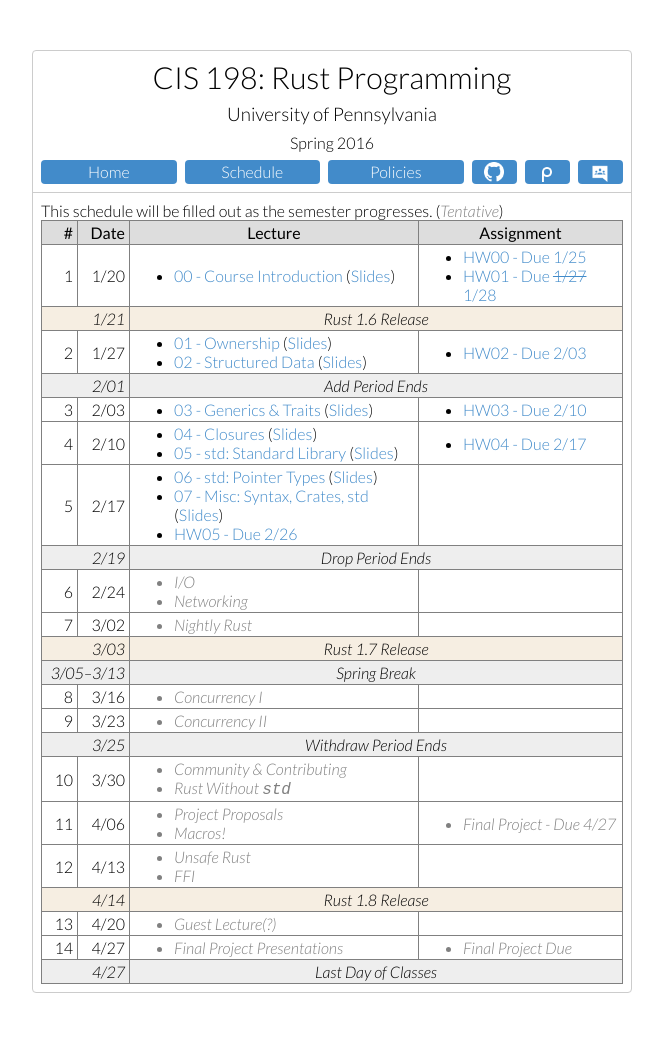
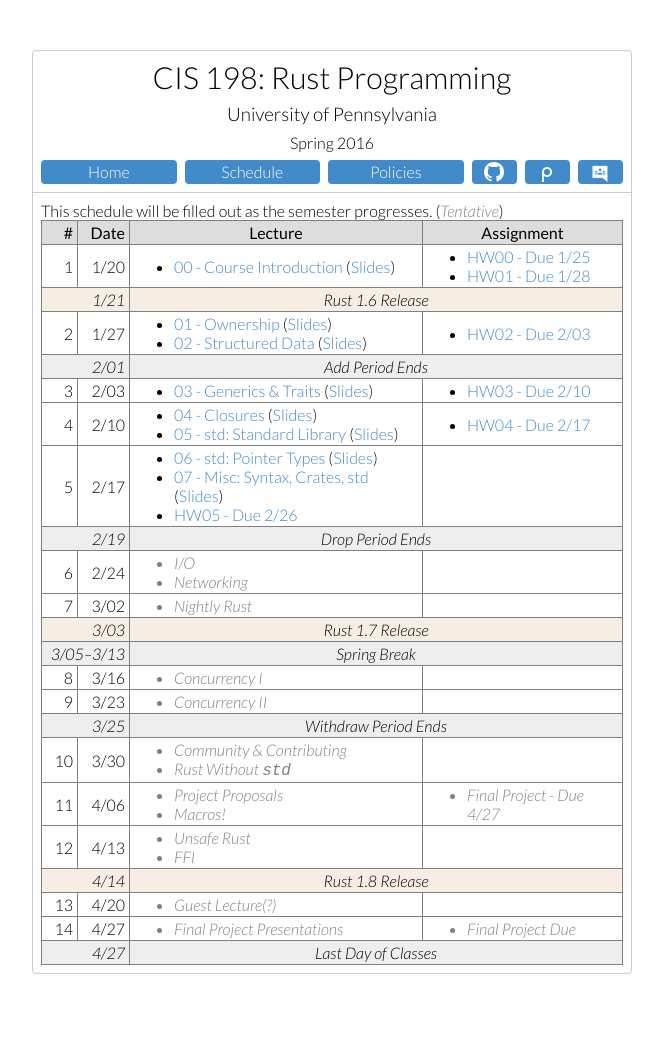
Before and after one commit to cis198-2016s/cis198-2016s.github.io, a Jekyll site: the page built from schedule/index.html, in a window 1280 px wide. Shown: the whole page, without its empty margins (308-971 px from the left). Built offline with Jekyll 4.4.1, drawn with Linux system fonts in a browser that asks for light colours.

Commit message:
realign schedule table

```diff
--- a/schedule/index.html
+++ b/schedule/index.html
@@ -73,7 +73,7 @@
         <td>
           <ul>
             <li><a href="https://github.com/cis198-2016s/homework/tree/master/hw00">HW00 - Due 1/25</a>
-            <li><a href="https://github.com/cis198-2016s/homework/tree/master/hw01">HW01 - Due <del>1/27</del> 1/28</a>
+            <li><a href="https://github.com/cis198-2016s/homework/tree/master/hw01">HW01 - Due 1/28</a>
           </ul>
       <tr class="rustevent"> <td colspan=2>1/21 <td colspan=2>Rust 1.6 Release
       <tr>
```
